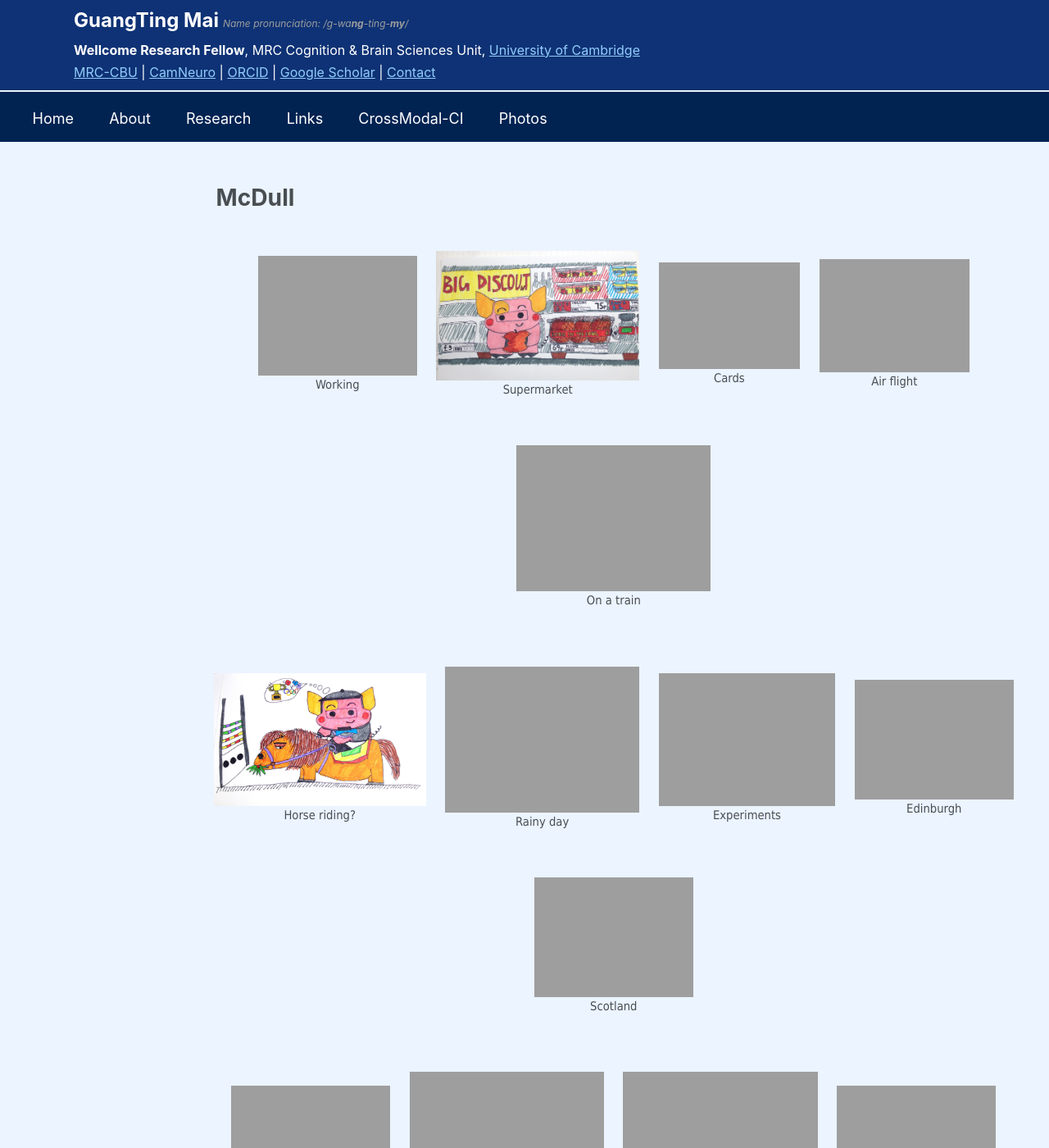
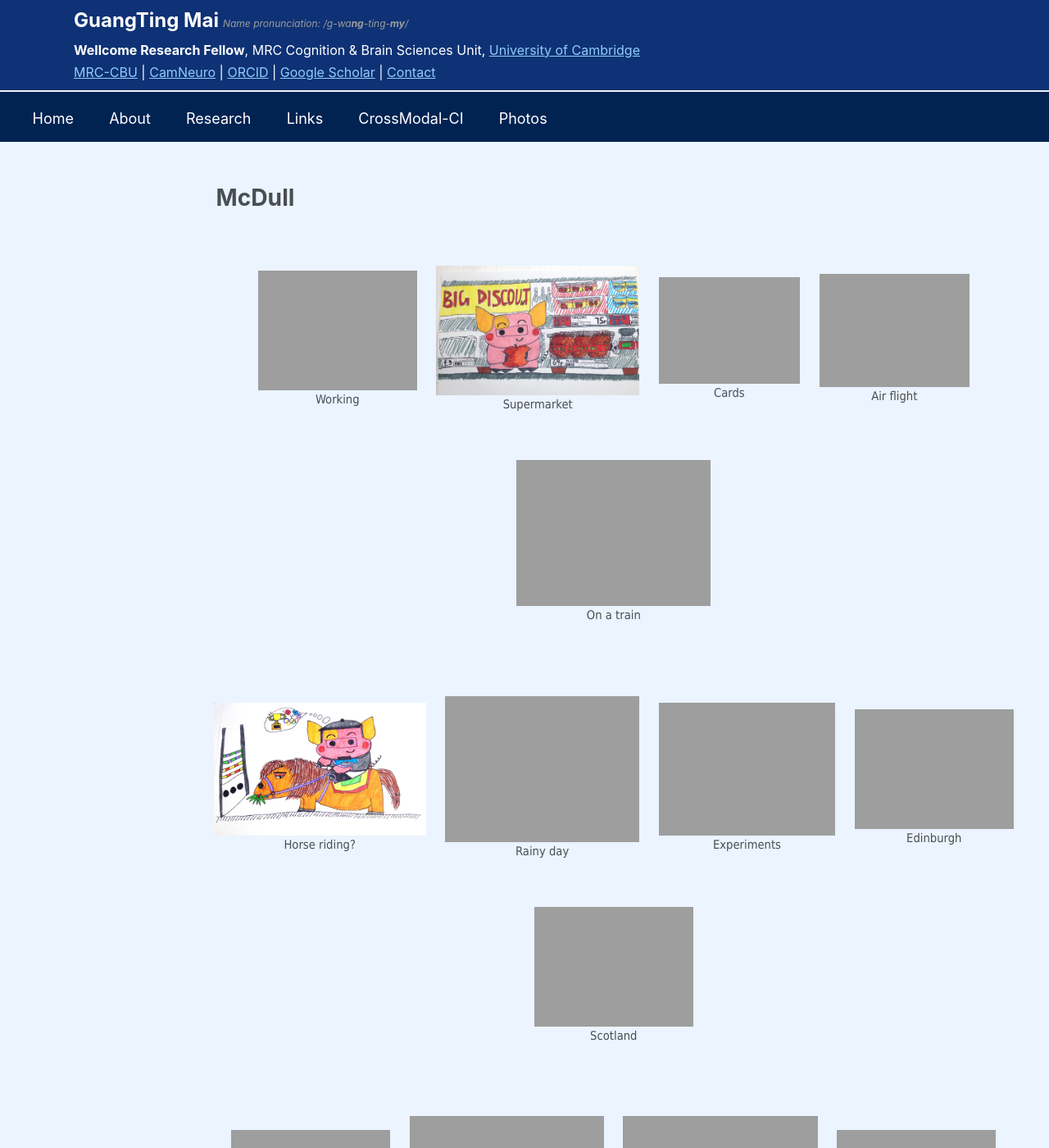
Before and after one commit to guangtingmai/guangtingmai.github.io, a Jekyll site: the page built from _pages/mcdull.html, in a window 1280 px wide and 1400 px high. Shown: the whole window at 82% size. Built offline with Jekyll 4.4.1, drawn with Linux system fonts in a browser that asks for light colours.

Commit message:
Update custom.scss

```diff
--- a/_sass/custom.scss
+++ b/_sass/custom.scss
@@ -125,10 +125,10 @@ div.navigation-row span {
   display: flex !important;
   justify-content: center !important; /* center content horizontally */
   gap: 1.3rem !important;               /* fixed gap, more consistent than % */
-  margin: 2rem 0 !important;         /* top & bottom spacing */
+  margin: 3rem 0 !important;         /* top & bottom spacing */
   flex-wrap: wrap;                     /* wrap items if screen is small */
   align-items: center;                 /* vertically center items */
-  width: 100ch !important;
+  width: 120ch !important;
 }
 
 .masthead a,
```
